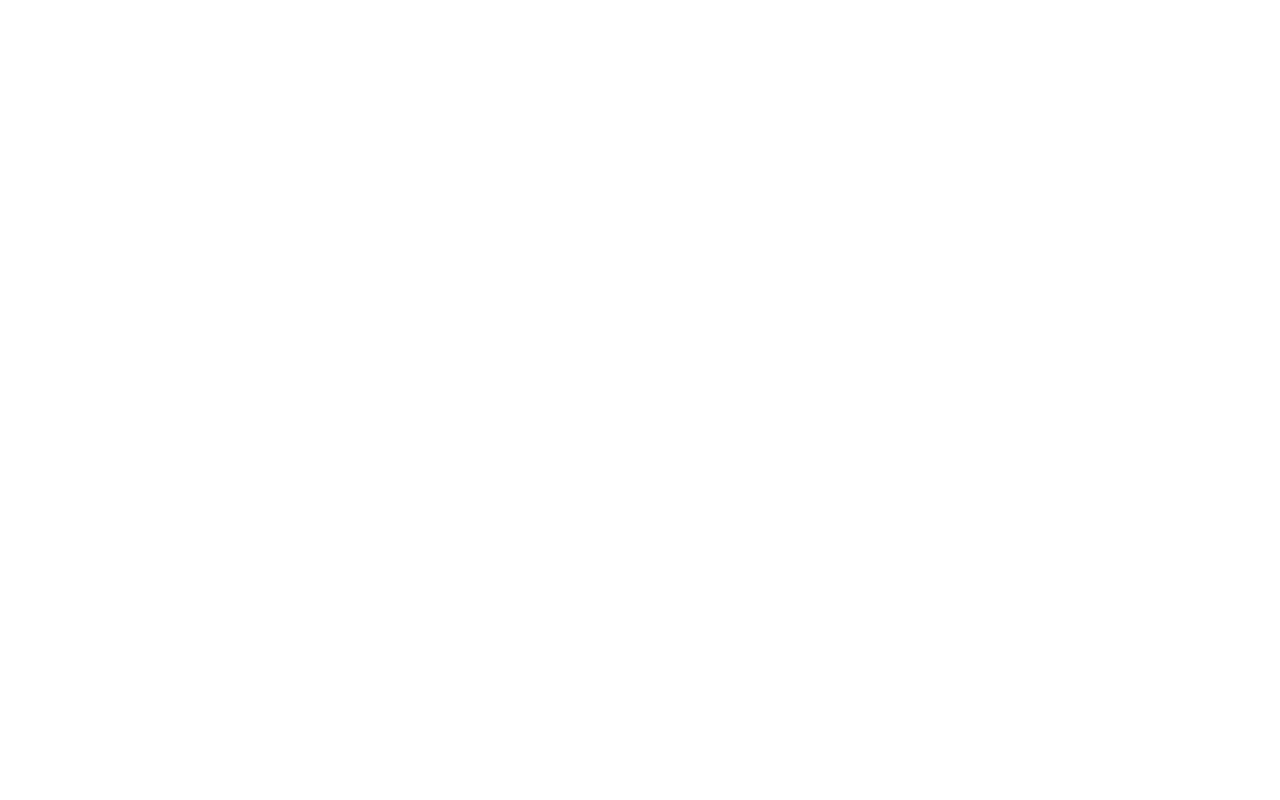
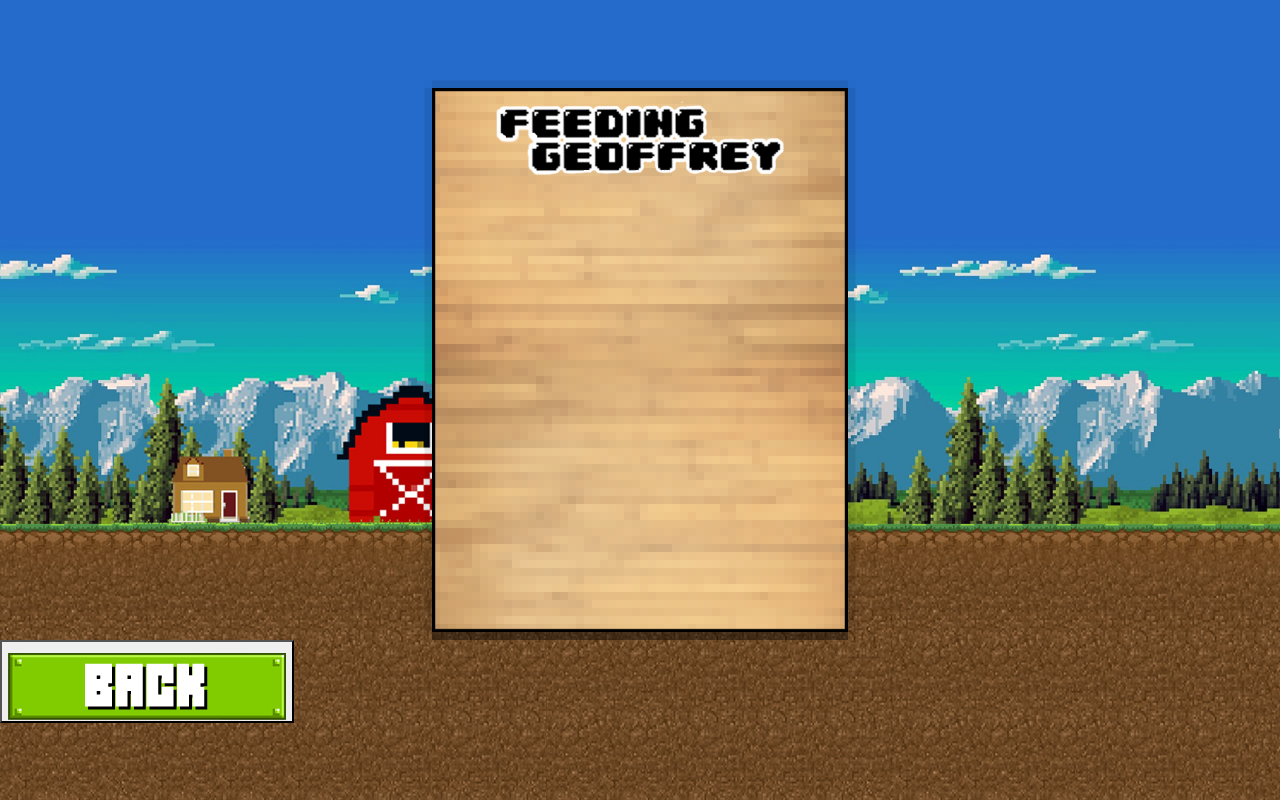
Before and after one commit to ItsStillRyan/FG-Assignment-01, a plain HTML site: page HTML/Highscore.html in a window 1280 px wide. Drawn offline with nearby package versions, Linux system fonts and the light colour scheme.

Commit message:
added highscore page, with backdrop and back button

```diff
--- a/CSS/Gameplay-css/Mobile-resp.css
+++ b/CSS/Gameplay-css/Mobile-resp.css
@@ -5,7 +5,6 @@ body{
     background-size: cover;
     background-attachment: fixed;
     background-position: center ;
-    max-width: 1024px;
     margin: auto;
 }
 
@@ -14,7 +13,7 @@ body{
 }
 
 .geoff-sprite{
-    margin-top: 35vh;
+
 }
 .count-and-pause{
 
@@ -112,4 +111,3 @@ body{
 
 }
 }
- */
--- a/CSS/Highscore-css/Mobile-resp.css
+++ b/CSS/Highscore-css/Mobile-resp.css
@@ -1,6 +1,6 @@
 /* backgrounds */
 body{
-    background-image: url(../Images/main-BG.jpg);
+    background-image: url(../../Images/Menu/main-BG.jpg);
     background-repeat: no-repeat;
     background-size: cover;
     background-attachment: fixed;
@@ -8,23 +8,47 @@ body{
 
 }
 
+.hcbillboard{
+    text-align: center;
+}
 
-/* MAIN MENU PAGE */
+.hcbillboard img{
+    height: 70vh;
+    width: auto;
+    margin-top: 10vh;
+}
 
+.hcBackBtn{
+ padding: 0;
 
-.main-logo{
-    width: 90%;
+}
+.backBtn img{
+    width: 100%;
+    text-align: center;
+    margin-top: 10px;
 }
 
 
-
-.showcol{
-    border: 2px solid black
+/* RESPONSIVEEEEEEE */
+@media (min-width: 375px){
+    .hcbillboard img{
+    height: 50vh;
+    width: auto;
+    margin-top: 10vh;
 }
 
-
-
-.PHbutton{
+@media (min-width: 411px){
+    .hcbillboard img{
+    height: 50vh;
+    width: auto;
+    margin-top: 10vh;
+}
 }
 
-/* MAIN MENU PAGE END*/
+@media (min-width: 767px){
+    .hcbillboard img{
+    height:70vh;
+    width: auto;
+    margin-top: 10vh;
+}
+}
--- a/HTML/Highscore.html
+++ b/HTML/Highscore.html
@@ -1,16 +1,31 @@
 <!DOCTYPE html>
 <html lang="en">
+
 <head>
     <meta charset="UTF-8">
     <meta name="viewport" content="width=device-width, initial-scale=1.0">
     <title>Document</title>
-    <link href="https://cdn.jsdelivr.net/npm/bootstrap@5.0.0-beta1/dist/css/bootstrap.min.css" rel="stylesheet" integrity="sha384-giJF6kkoqNQ00vy+HMDP7azOuL0xtbfIcaT9wjKHr8RbDVddVHyTfAAsrekwKmP1" crossorigin="anonymous">
+    <link href="https://cdn.jsdelivr.net/npm/bootstrap@5.0.0-beta1/dist/css/bootstrap.min.css" rel="stylesheet"
+        integrity="sha384-giJF6kkoqNQ00vy+HMDP7azOuL0xtbfIcaT9wjKHr8RbDVddVHyTfAAsrekwKmP1" crossorigin="anonymous">
     <link rel="stylesheet" href="../CSS/Highscore-css/Mobile-resp.css">
 </head>
+
 <body>
+    <div class="hcbillboard">
+        <img src="../Images/Highscore/scoreboard.png" alt="">
+    </div>
+
+    <div class="backBtn">
+        <button type="image" class="hcBackBTN">
+            <img src="../Images/Highscore/Leaderboard-BackButton.png" alt="">
+        </button>
+    </div>
 
 
 
-<script src="https://cdn.jsdelivr.net/npm/bootstrap@5.0.0-beta1/dist/js/bootstrap.bundle.min.js" integrity="sha384-ygbV9kiqUc6oa4msXn9868pTtWMgiQaeYH7/t7LECLbyPA2x65Kgf80OJFdroafW" crossorigin="anonymous"></script>
+    <script src="https://cdn.jsdelivr.net/npm/bootstrap@5.0.0-beta1/dist/js/bootstrap.bundle.min.js"
+        integrity="sha384-ygbV9kiqUc6oa4msXn9868pTtWMgiQaeYH7/t7LECLbyPA2x65Kgf80OJFdroafW"
+        crossorigin="anonymous"></script>
 </body>
+
 </html>
```
Also changed, not shown: HTML/Gameplay.html (+5 -5 lines), Images/Highscore/Leaderboard-BackButton.png (added), Images/Highscore/scoreboard.png (added).
